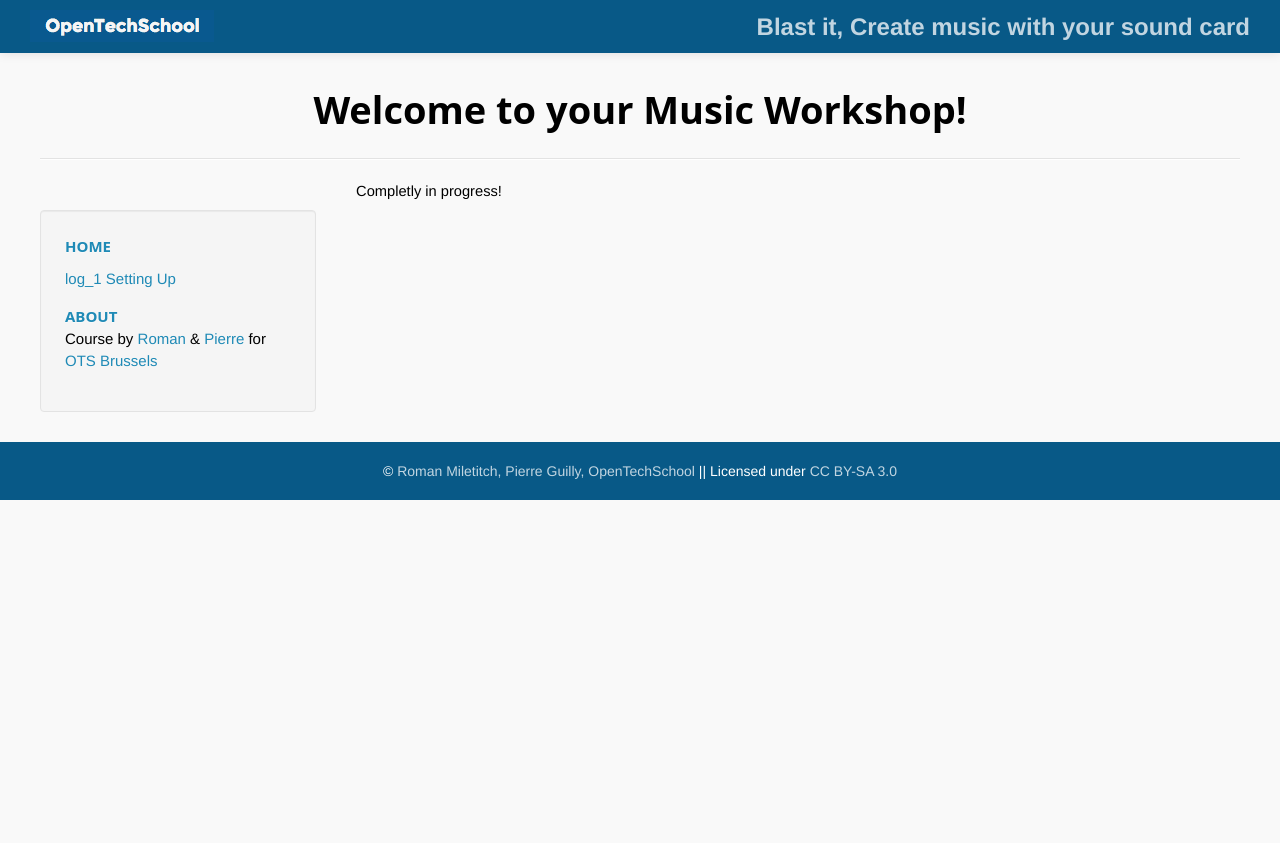
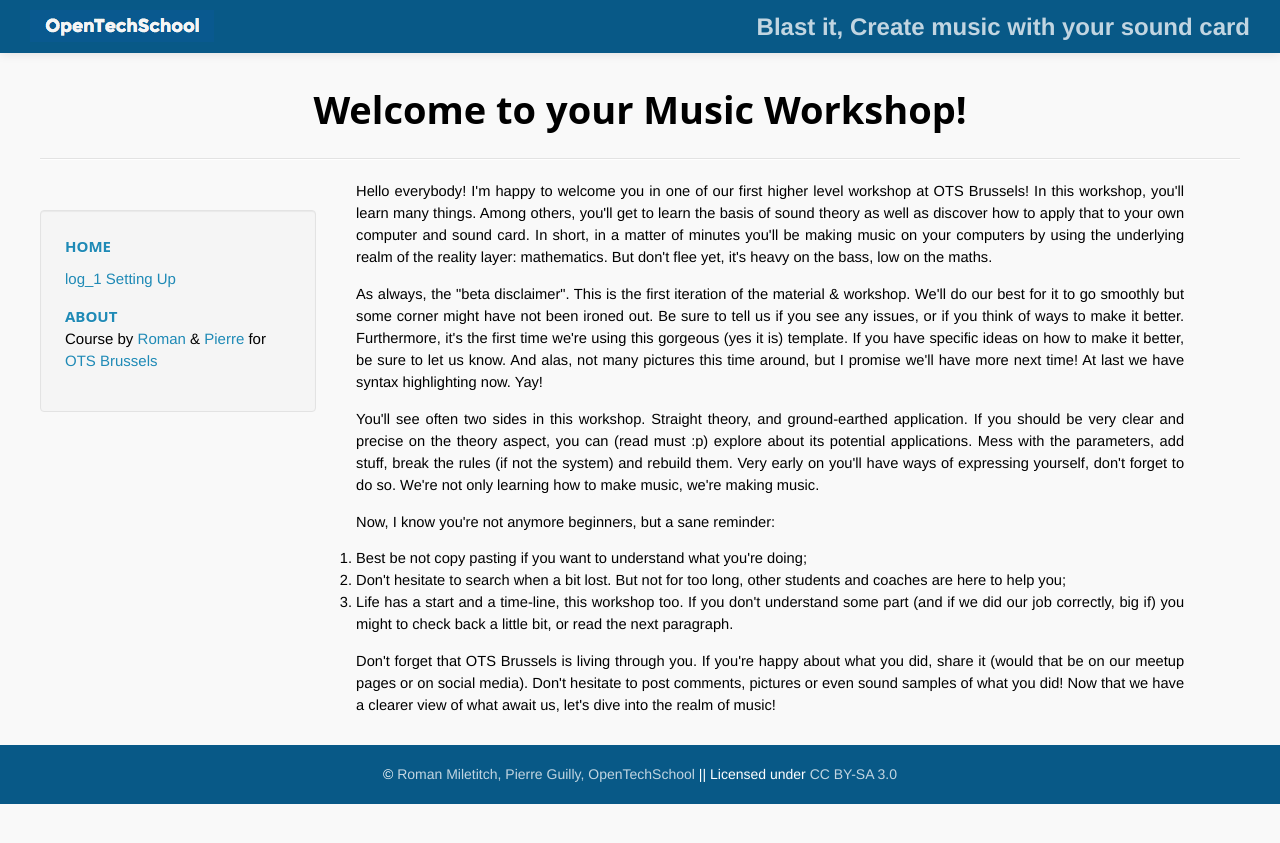
Before and after one commit to OpenTechSchool-Brussels/blast-it, a Jekyll site: the page built from index.html, in a window 1280 px wide. Shown: the top 843 px of the page. Built offline with Jekyll 4.4.1, drawn with Linux system fonts in a browser that asks for light colours; Markdown is read by kramdown in place of the engine named in the settings.

Commit message:
writting of welcoming index.html

```diff
--- a/_config.yml
+++ b/_config.yml
@@ -1,5 +1,5 @@
 title: Blast it, Create music with your sound card
-baseurl: http://opentechschool-brussels.github.io/blast-it
+baseurl:
 
 markdown: redcarpet
 redcarpet:
--- a/index.html
+++ b/index.html
@@ -4,5 +4,25 @@ title:  "Welcome to your Music Workshop!"
 ---
 
 <p>
-Completly in progress!
+Hello everybody! I'm happy to welcome you in one of our first higher level workshop at OTS Brussels!  In this workshop, you'll learn many things. Among others, you'll get to learn the basis of sound theory as well as discover how to apply that to your own computer and sound card. In short, in a matter of minutes you'll be making music on your computers by using the underlying realm of the reality layer: mathematics. But don't flee yet, it's heavy on the bass, low on the maths.
 </p>
+
+<p>
+As always, the "beta disclaimer". This is the first iteration of the material & workshop. We'll do our best for it to go smoothly but some corner might have not been ironed out. Be sure to tell us if you see any issues, or if you think of ways to make it better. Furthermore, it's the first time we're using this gorgeous (yes it is) template. If you have specific ideas on how to make it better, be sure to let us know. And alas, not many pictures this time around, but I promise we'll have more next time! At last we have syntax highlighting now. Yay!
+</p>
+
+<p>
+You'll see often two sides in this workshop. Straight theory, and ground-earthed application. If you should be very clear and precise on the theory aspect, you can (read must :p) explore about its potential applications. Mess with the parameters, add stuff, break the rules (if not the system) and rebuild them. Very early on you'll have ways of expressing yourself, don't forget to do so. We're not only learning how to make music, we're making music.
+</p>
+
+<p>Now, I know you're not anymore beginners, but a sane reminder:
+<ol>
+  <li> Best be not copy pasting if you want to understand what you're doing;</li>
+  <li> Don't hesitate to search when a bit lost. But not for too long, other students and coaches are here to help you;</li>
+  <li> Life has a start and a time-line, this workshop too. If you don't understand some part (and if we did our job correctly, big if) you might to check back a little bit, or read the next paragraph.</li>
+</ol>
+</p>
+
+Don't forget that OTS Brussels is living through you. If you're happy about what you did, share it (would that be on our meetup pages or on social media). Don't hesitate to post comments, pictures or even sound samples of what you did!
+
+Now that we have a clearer view of what await us, let's dive into the realm of music!
```
Also changed, not shown: 2 other files.
